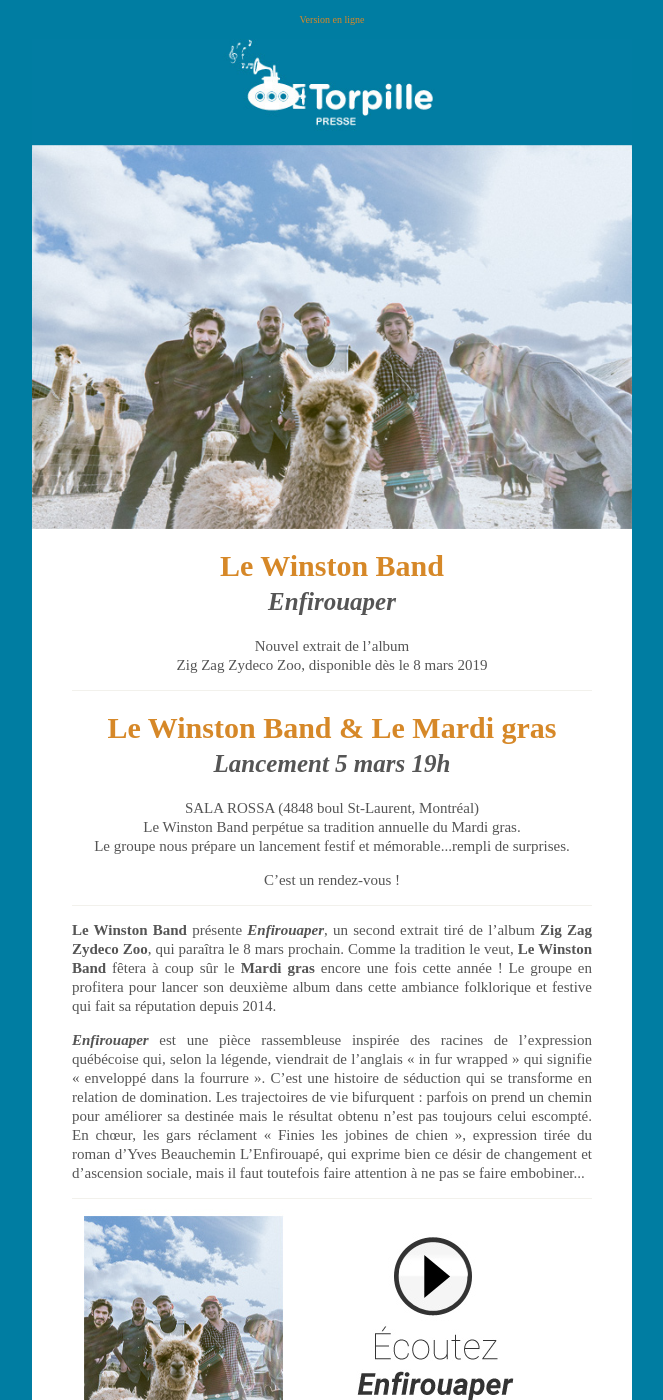
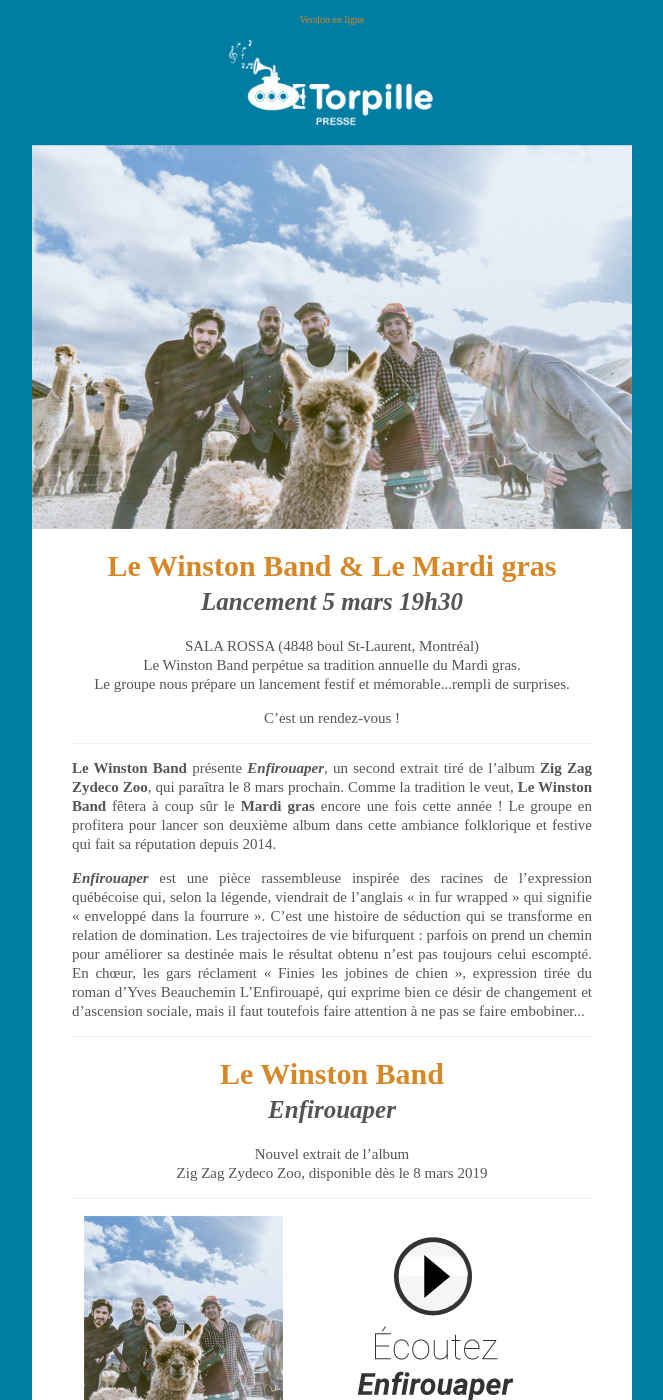
Before and after one commit to graphismatique/mfp, a Jekyll site: the page LeWinstonBand/Lancement/index.html, which Jekyll copies as it is, in a window 1280 px wide and 1400 px high. Shown: the whole window, without its empty margins (308-971 px from the left). Built offline with Jekyll 4.4.1, drawn with Linux system fonts in a browser that asks for light colours.

Commit message:
Update index.html

```diff
--- a/LeWinstonBand/Lancement/index.html
+++ b/LeWinstonBand/Lancement/index.html
@@ -232,15 +232,16 @@
                         <table role="presentation" cellspacing="0" cellpadding="0" border="0" width="100%">
                             <tr>
                                 <td style="text-align: center; padding: 0px 40px 20px 40px; font-family: serif; font-size: 15px; line-height:20px; color: #555555;">
-                                    <h1><b class="color">Le Winston Band</b><br><small><b><i>Enfirouaper</i></b></small><br></h1>
-                                    <p class="center">Nouvel extrait de l’album<br>Zig Zag Zydeco Zoo, disponible dès le 8 mars 2019</p>
-                                    <hr>
-                                    <h1><b class="color">Le Winston Band & Le Mardi gras</b><br><small><b><i>Lancement 5 mars 19h</i></b></small><br></h1>
+
+                                    <h1><b class="color">Le Winston Band & Le Mardi gras</b><br><small><b><i>Lancement 5 mars 19h30</i></b></small><br></h1>
                                     <p class="center">SALA ROSSA (4848 boul St-Laurent, Montréal)<br>Le Winston Band perpétue sa tradition annuelle du Mardi gras.<br>Le groupe nous prépare un lancement festif et mémorable...rempli de surprises.</p>
                                     <p class="center">C’est un rendez-vous !</p>
                                     <hr>
                                     <p><b>Le Winston Band</b> présente <b><i>Enfirouaper</i></b>, un second extrait tiré de l’album <b>Zig Zag Zydeco Zoo</b>, qui paraîtra le 8 mars prochain. Comme la tradition le veut, <b>Le Winston Band</b> fêtera à coup sûr le <b>Mardi gras</b> encore une fois cette année ! Le groupe en profitera pour lancer son deuxième album dans cette ambiance folklorique et festive qui fait sa réputation depuis 2014.</p>
                                     <p><b><i>Enfirouaper</i></b> est une pièce rassembleuse inspirée des racines de l’expression québécoise qui, selon la légende, viendrait de l’anglais « in fur wrapped » qui signifie « enveloppé dans la fourrure ». C’est une histoire de séduction qui se transforme en relation de domination. Les trajectoires de vie bifurquent : parfois on prend un chemin pour améliorer sa destinée mais le résultat obtenu n’est pas toujours celui escompté. En chœur, les gars réclament « Finies les jobines de chien », expression tirée du roman d’Yves Beauchemin L’Enfirouapé, qui exprime bien ce désir de changement et d’ascension sociale, mais il faut toutefois faire attention à ne pas se faire embobiner...</p>
+                                    <hr>
+                                    <h1><b class="color">Le Winston Band</b><br><small><b><i>Enfirouaper</i></b></small><br></h1>
+                                    <p class="center">Nouvel extrait de l’album<br>Zig Zag Zydeco Zoo, disponible dès le 8 mars 2019</p>
                                     <hr>
                                     <a href="http://torpille.ca/2019/01/le-winston-band-nouvel-extrait-/" target="_blank"><img src="http://mariefranceprivee.com/LeWinstonBand/Enfirouaper/assets/PlayBtn.jpg" alt="Écoutez l'extrait Il Neige"></a>
                                     <hr>
```
